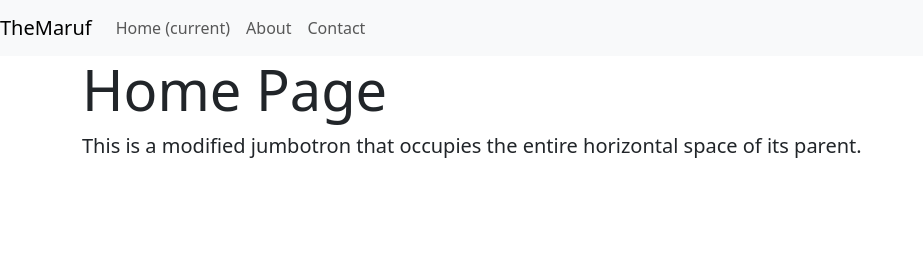
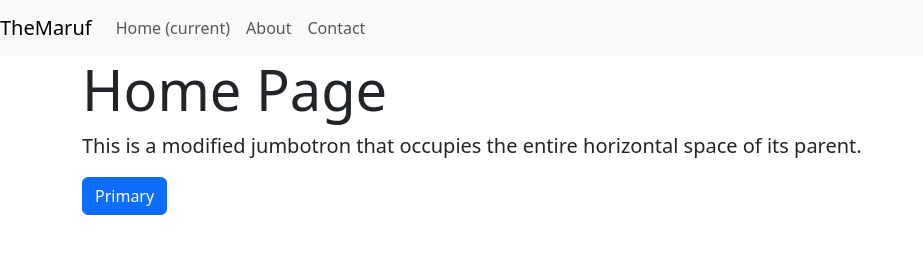
Before and after one commit to frankihk/web01, a website: page views/home.html in a window 1280 px wide. Shown: the whole page, without its empty margins (0-923 px from the left). Drawn offline with nearby package versions, Linux system fonts and the light colour scheme.

Commit message:
try to change details of home.html

```diff
--- a/views/home.html
+++ b/views/home.html
@@ -1,9 +1,10 @@
+<!DOCTYPE html>
 <html>
 
 <head>
     <meta charset="UTF-8">
     <meta name="viewport" content="width=device-width, initial-scale=1.0">
-    <meta http-equiv="X-UA-Compatible" content="ie=edge">
+    <meta http-equiv="X-UA-Compatible" content="ie=edge" >
     <title>theMaruf</title>
     <link href="https://cdn.jsdelivr.net/npm/bootstrap@5.3.3/dist/css/bootstrap.min.css" rel="stylesheet" integrity="sha384-QWTKZyjpPEjISv5WaRU9OFeRpok6YctnYmDr5pNlyT2bRjXh0JMhjY6hW+ALEwIH" crossorigin="anonymous">
 </head>
@@ -34,6 +35,11 @@
                 <h1 class="display-4">Home Page</h1>
                 <p class="lead">This is a modified jumbotron that occupies the entire horizontal space of its parent.</p>
             </div>
+
+            <div class="container">
+                <button type="button" class="btn btn-primary">Primary</button>
+            </div>
+
     </div>
     <script src="https://cdn.jsdelivr.net/npm/bootstrap@5.3.3/dist/js/bootstrap.bundle.min.js" integrity="sha384-YvpcrYf0tY3lHB60NNkmXc5s9fDVZLESaAA55NDzOxhy9GkcIdslK1eN7N6jIeHz" crossorigin="anonymous"></script>
 </body>
```
